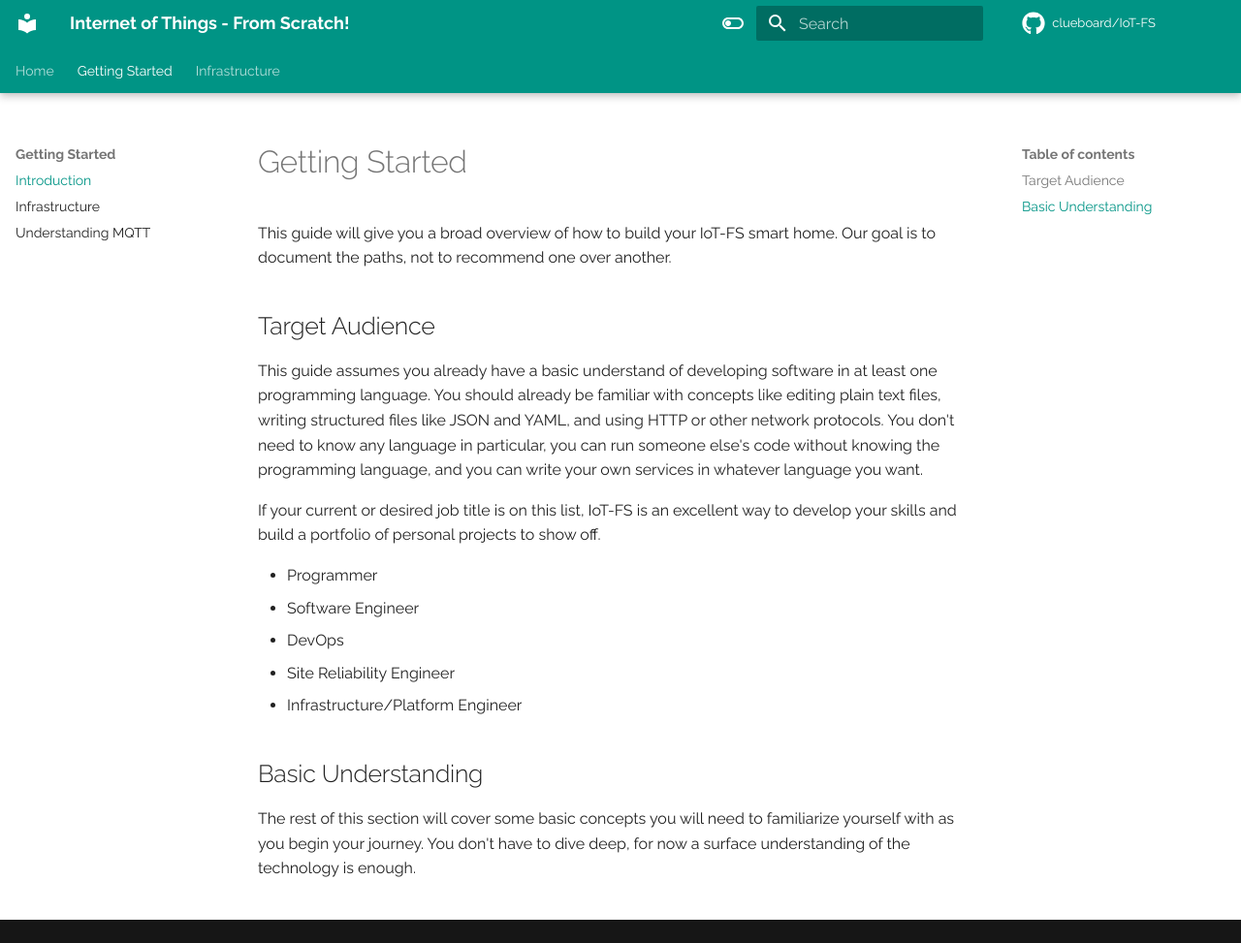
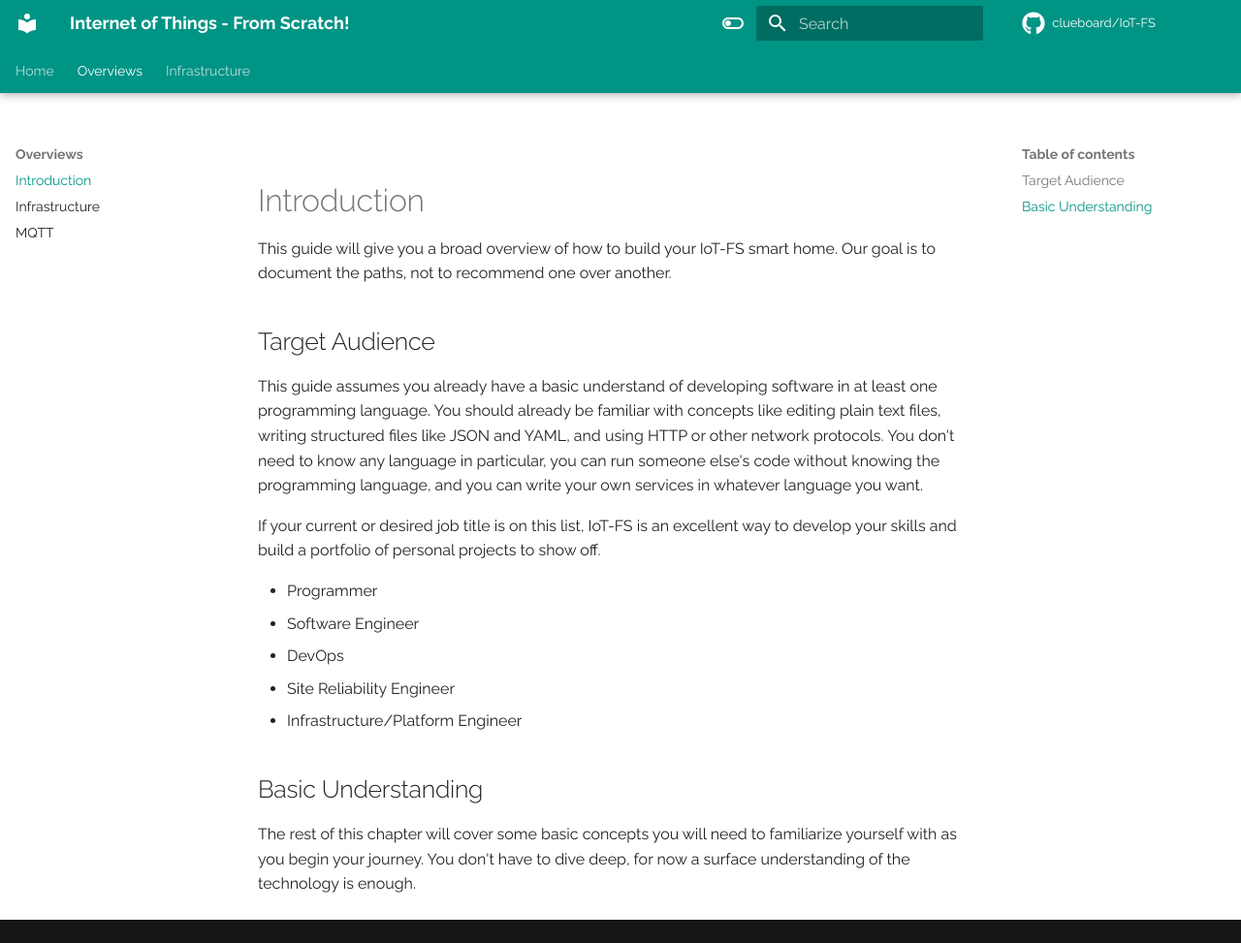
Before and after one commit to clueboard/IoT-FS, an MkDocs documentation site: the page built from docs/overviews/index.md, in a window 1280 px wide and 973 px high. Shown: the whole window at 97% size. Built offline with MkDocs 1.6.1 and Material for MkDocs 9.7.7, drawn with Linux system fonts in a browser that asks for light colours; some web fonts are replaced; comment, search, counter and statistics services are not loaded; the version menu is left out.

```diff
--- a/docs/getting-started/index.md
+++ b/docs/overviews/index.md
@@ -1,4 +1,4 @@
-# Getting Started
+# Introduction
 
 This guide will give you a broad overview of how to build your IoT-FS smart home. Our goal is to document the paths, not to recommend one over another.
 
@@ -16,4 +16,4 @@ If your current or desired job title is on this list, IoT-FS is an excellent way
 
 ## Basic Understanding
 
-The rest of this section will cover some basic concepts you will need to familiarize yourself with as you begin your journey. You don't have to dive deep, for now a surface understanding of the technology is enough.
+The rest of this chapter will cover some basic concepts you will need to familiarize yourself with as you begin your journey. You don't have to dive deep, for now a surface understanding of the technology is enough.
--- a/docs/stylesheets/IoT-FS.css
+++ b/docs/stylesheets/IoT-FS.css
@@ -1,7 +1,12 @@
+.md-typeset h1 {
+	margin-bottom: 0;
+	margin-top: 40px;
+}
+
 .md-nav__list {
-    padding-left: 0.5rem;
+	padding-left: 0.5rem;
 }
 
 .md-grid {
-  max-width: initial;
+	max-width: initial;
 }
--- a/mkdocs.yml
+++ b/mkdocs.yml
@@ -27,10 +27,10 @@ markdown_extensions:
   - wikilinks
 nav:
   - Home: index.md
-  - 'Getting Started':
-    - Introduction: getting-started/index.md
-    - Infrastructure: getting-started/infrastructure.md
-    - Understanding MQTT: getting-started/mqtt.md
+  - 'Overviews':
+    - Introduction: overviews/index.md
+    - Infrastructure: overviews/infrastructure.md
+    - MQTT: overviews/mqtt.md
   - Infrastructure:
     - Introduction to Infrastructure: infrastructure/index.md
     - 'Linux Server': infrastructure/server-linux.md
```
Also changed, not shown: docs/getting-started/mqtt.md (deleted, +0 -35 lines), docs/overviews/infrastructure.md (renamed from docs/getting-started/infrastructure.md, +1 -1 lines), docs/overviews/mqtt.md (added, +58 -0 lines), docs/diagrams/mqtt_overview.png (added), 1 other file.
